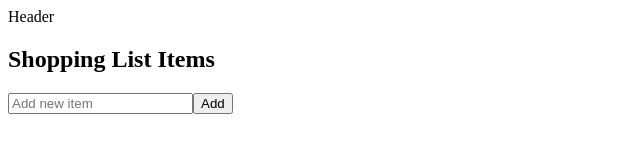
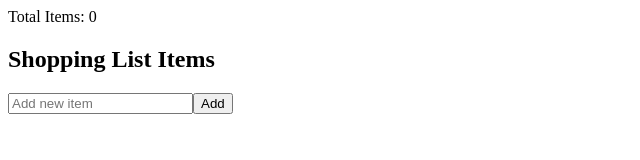
Before and after one commit to Trevor-Rezac/adv-react-shopping-list-enhanced, a React app: page / in a window 1280 px wide. Shown: the top 160 px of the page, without its empty margins (0-640 px from the left). Built offline with nearby package versions, Linux system fonts and the light colour scheme.

Commit message:
updated header to show number of shoppingList items using context

```diff
--- a/src/components/Header/Header.jsx
+++ b/src/components/Header/Header.jsx
@@ -1,7 +1,10 @@
 import React from 'react'
+import { useShoppingList } from '../../context/ShoppingListProvider'
 
 export default function Header() {
+  const { shoppingList } = useShoppingList();
+
   return (
-    <div>Header</div>
+    <div>Total Items: {shoppingList.length}</div>
   )
 }
```
